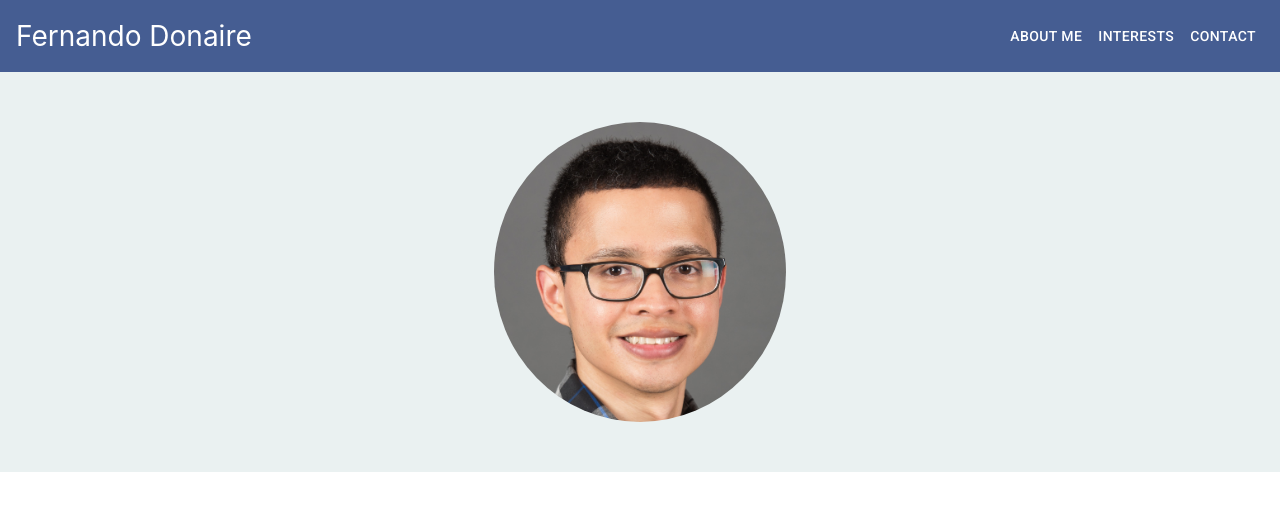
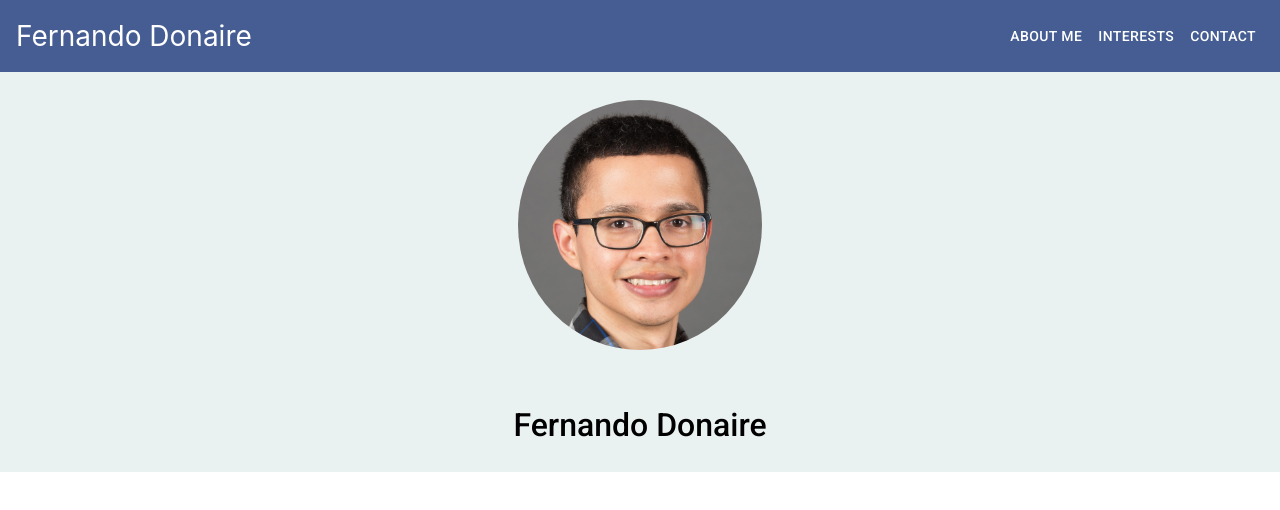
Before and after one commit to nandodonaire/nandodonaire.github.io, a React (Create React App) app: page / in a window 1280 px wide. Shown: the top 510 px of the page. Built offline with nearby package versions, Linux system fonts and the light colour scheme.

Commit message:
Added Name styled component

```diff
--- a/src/components/Profile/index.js
+++ b/src/components/Profile/index.js
@@ -1,9 +1,10 @@
 import React from "react";
-import { ProfileContainer, ProfilePicture } from "./styles";
+import { ProfileContainer, ProfilePicture, Name } from "./styles";
 
 const Profile = () => (
   <ProfileContainer>
     <ProfilePicture src="profile-picture.jpeg" />
+    <Name>Fernando Donaire</Name>
   </ProfileContainer>
 );
 
--- a/src/components/Profile/styles.js
+++ b/src/components/Profile/styles.js
@@ -11,6 +11,12 @@ export const ProfileContainer = styled.div`
 
 export const ProfilePicture = styled.img`
   border-radius: 50%;
-  max-width: 300px;
-  max-height: 300px;
+  max-width: 250px;
+  max-height: 250px;
 `;
+
+export const Name = styled.span`
+  font-size: 2rem;
+  font-weight: 500;
+  font-family: Roboto;
+`;
```
